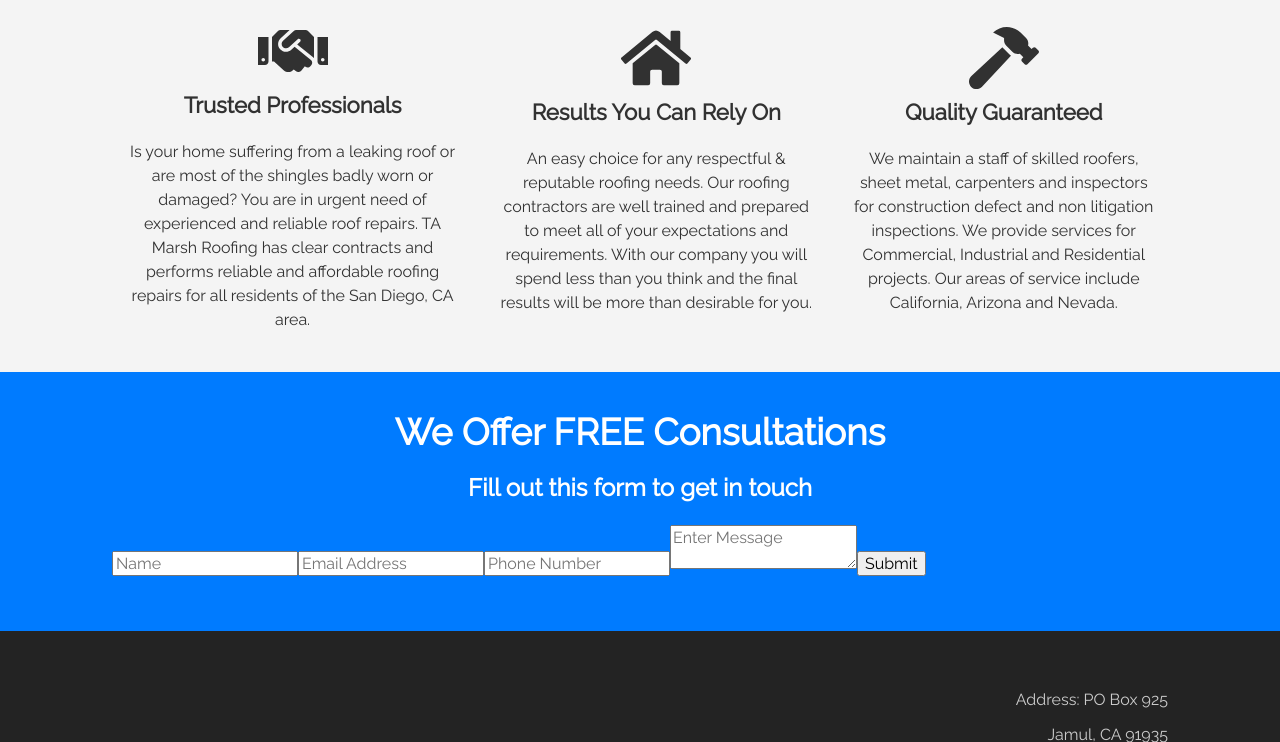
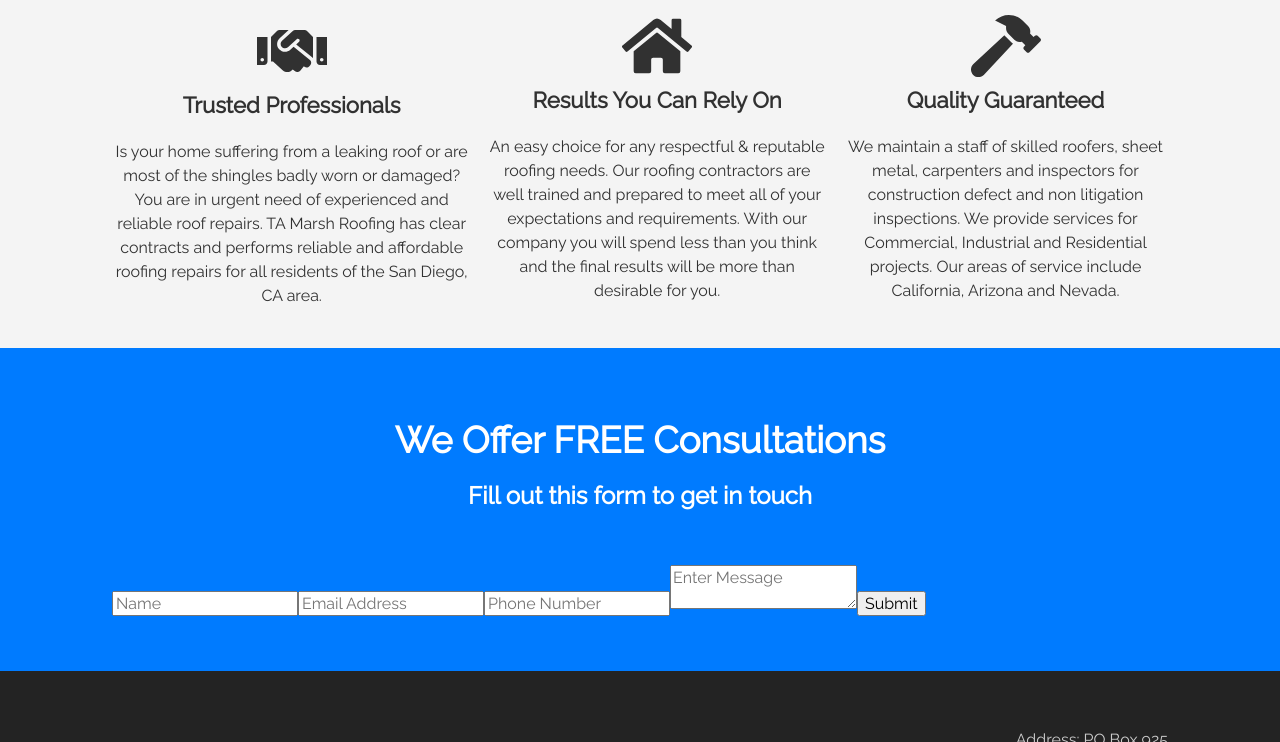
Before and after one commit to epratt86/ta-marsh-gatsby, a Gatsby site: page / in a window 1280 px wide. Shown: the part 631-1373 px from the top of the page. Built offline with nearby package versions, Linux system fonts and the light colour scheme; Gatsby itself is replaced by a stand-in of ours.

Commit message:
container adj

```diff
--- a/src/pages/index.js
+++ b/src/pages/index.js
@@ -30,6 +30,7 @@ const IndexPage = () => {
         </div>
       </section>
       {/* 3 col section */}
+      <div className="container">
         <h2>Welcome to TA Marsh Roofing</h2>
         <section id={strip}>
           <div className={section}>
@@ -43,14 +44,14 @@ const IndexPage = () => {
               all residents of the San Diego, CA area.
             </p>
           </div>
-        <div className={section}>
+          <div className={section} style={{ margin: "0 1rem" }}>
             <FaHome size={70} />
             <h3>Results You Can Rely On</h3>
             <p>
               An easy choice for any respectful & reputable roofing needs. Our
               roofing contractors are well trained and prepared to meet all of
-            your expectations and requirements. With our company you will spend
-            less than you think and the final results will be more than
+              your expectations and requirements. With our company you will
+              spend less than you think and the final results will be more than
               desirable for you.
             </p>
           </div>
@@ -58,18 +59,21 @@ const IndexPage = () => {
             <FaHammer size={70} />
             <h3>Quality Guaranteed</h3>
             <p>
-            We maintain a staff of skilled roofers, sheet metal, carpenters and
-            inspectors for construction defect and non litigation inspections.
-            We provide services for Commercial, Industrial and Residential
-            projects. Our areas of service include California, Arizona and
-            Nevada.
+              We maintain a staff of skilled roofers, sheet metal, carpenters
+              and inspectors for construction defect and non litigation
+              inspections. We provide services for Commercial, Industrial and
+              Residential projects. Our areas of service include California,
+              Arizona and Nevada.
             </p>
           </div>
         </section>
+      </div>
       <div id={contact} style={{ background: "#007bff" }}>
         <div className="container">
-          <h5>We Offer FREE Consultations</h5>
-          <h6>Fill out this form to get in touch</h6>
+          <h5 style={{ paddingTop: "2rem" }}>We Offer FREE Consultations</h5>
+          <h6 style={{ paddingBottom: "2rem" }}>
+            Fill out this form to get in touch
+          </h6>
           <ContactForm />
         </div>
       </div>
--- a/src/pages/index.module.scss
+++ b/src/pages/index.module.scss
@@ -62,18 +62,17 @@ h2 {
   display: flex;
   justify-content: space-between;
   align-items: center;
-  max-width: 1100px;
-  margin: 0 auto;
-  padding: 1rem;
 
   .section {
     text-align: center;
-    margin: 0 1rem;
     line-height: 1.5;
   }
 }
 
 @media screen and (max-width: 700px) {
+  h2 {
+    font-size: 1.5rem;
+  }
   #strip {
     display: block;
   }
```
Lines whose indentation alone changed are shown as unchanged.
